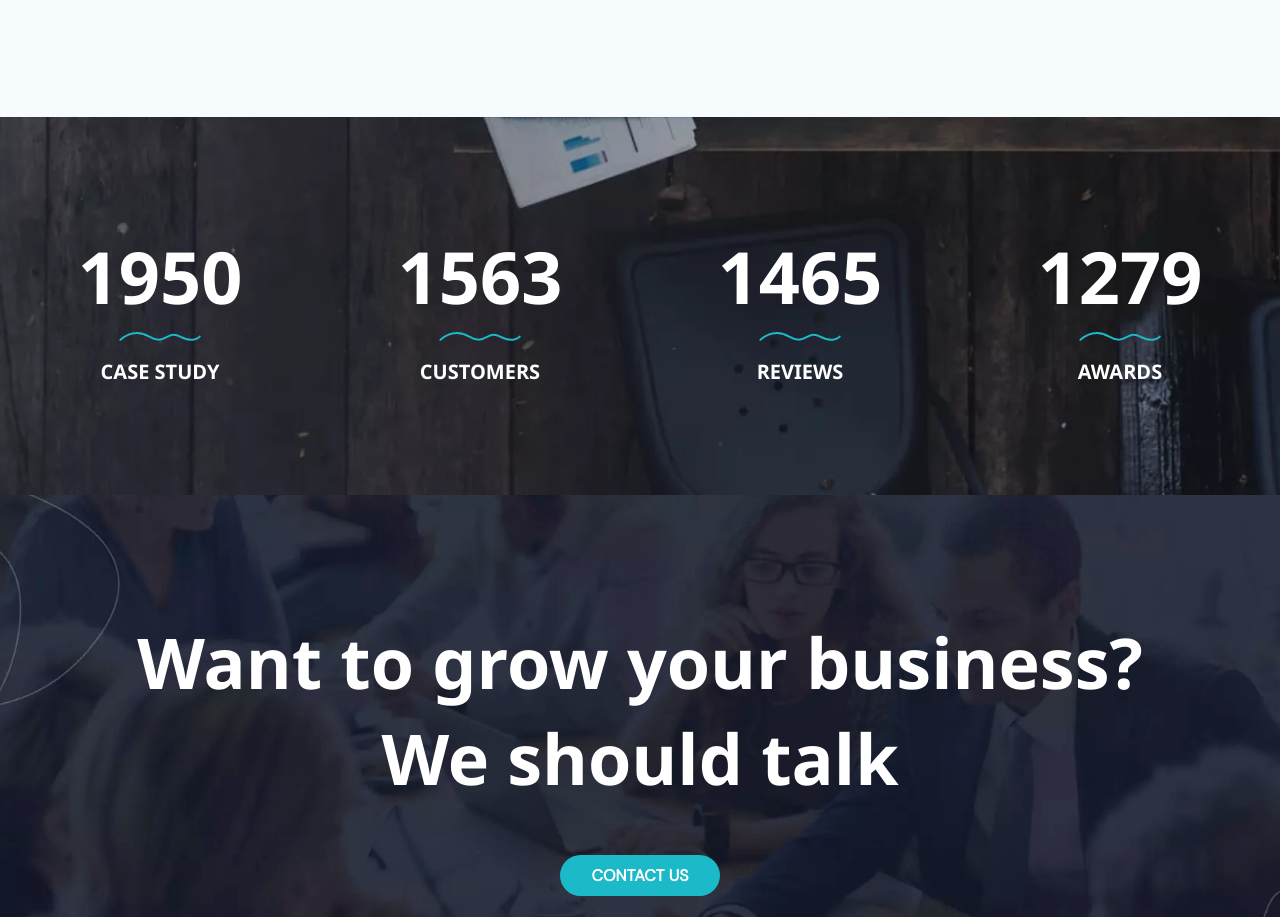
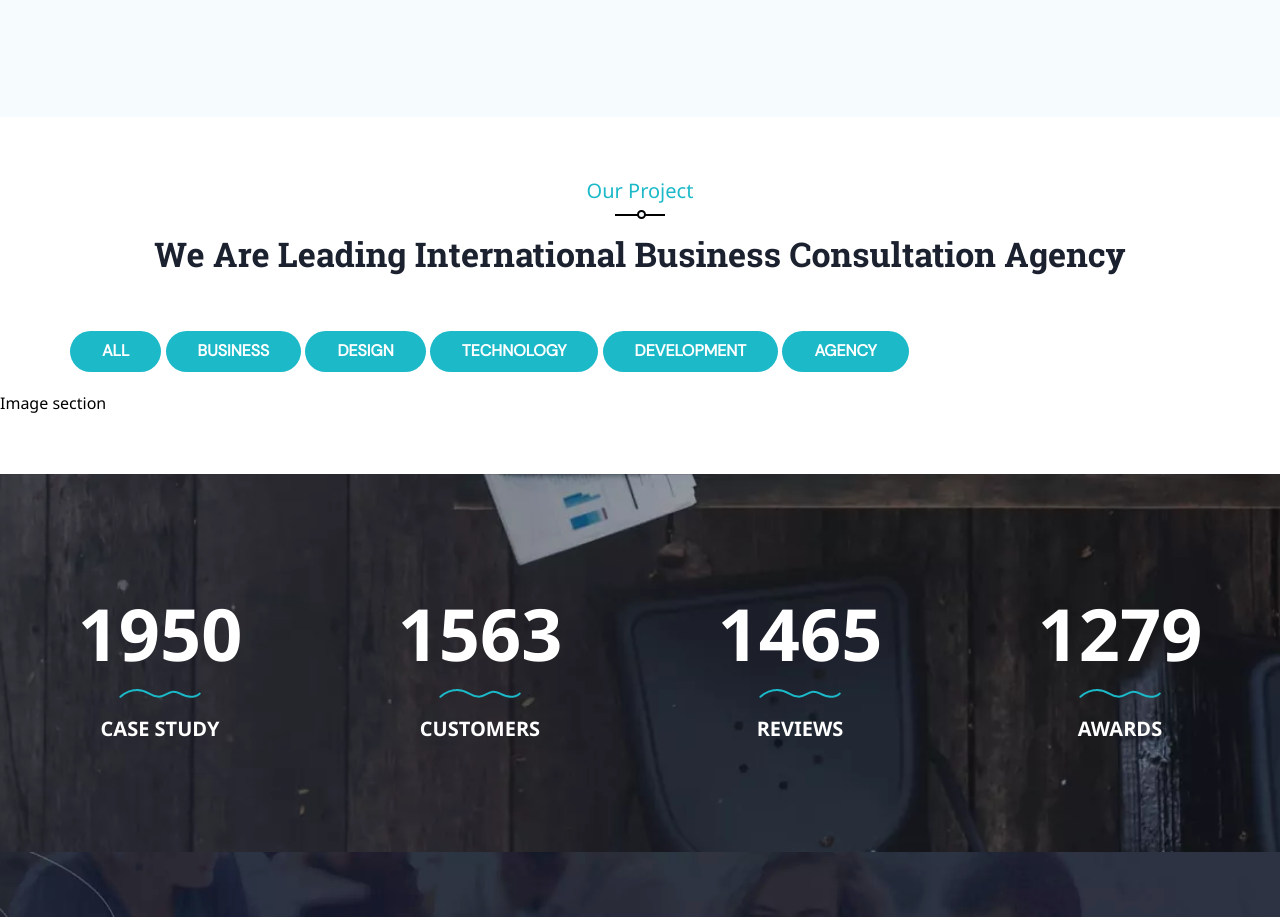
Before and after one commit to front-end-by-rimantas/42-grupe-portfolio-agar, a website: page index.html in a window 1280 px wide. Shown: the part 3595-4512 px from the top of the page. Drawn offline with Linux system fonts and the light colour scheme.

Commit message:
Init commit

```diff
--- a/index.html
+++ b/index.html
@@ -209,6 +209,24 @@
     <!-- working process: end -->
 
     <!-- Our project: start -->
+    <section class="container ourProduct-section">
+        <article class="global-article col-12">
+            <p class="txt1">our project</p>
+            <div class="line"></div>
+            <p class="txt2">We are Leading International Business Consultation Agency</p>
+        </article>
+        <div class="row ourProduct-nav col-12">
+            <div class="btn">All</div>
+            <div class="btn">Business</div>
+            <div class="btn">Design</div>
+            <div class="btn">Technology</div>
+            <div class="btn">Development</div>
+            <div class="btn">Agency</div>
+        </div>
+        <section>
+            Image section
+        </section>
+    </section>
     <!-- Our project: end -->
 
     <!-- Numbers: start Monika-->
```
Also changed, not shown: img/OurProject/project-1-1.jpg.webp (added), img/OurProject/project-1-2.jpg.webp (added), img/OurProject/project-1-3.jpg.webp (added), img/OurProject/project-1-4.jpg.webp (added), img/OurProject/project-1-5.jpg.webp (added), img/OurProject/project-1-6.jpg.webp (added).
